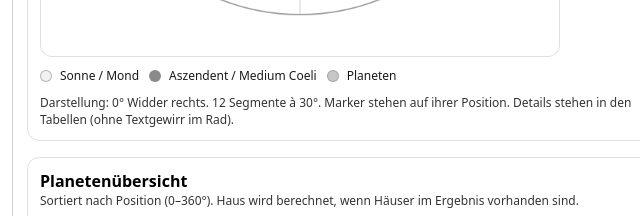
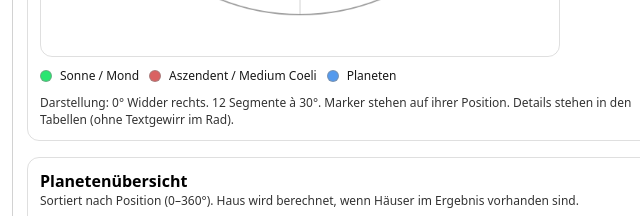
Before and after one commit to xdanysx/AscendentCalculatorAPI, a website: page public/demo.html in a window 1280 px wide. Shown: the part 739-955 px from the top of the page, 520-1160 px from the left. Drawn offline with Linux system fonts and the light colour scheme.

Commit message:
html farben getauscht

```diff
--- a/public/demo.html
+++ b/public/demo.html
@@ -145,9 +145,9 @@
     .legend { display:flex; gap:10px; flex-wrap:wrap; }
     .legendItem { display:flex; gap:8px; align-items:center; font-size:12px; opacity:.9; }
     .swatch { width: 12px; height: 12px; border-radius: 999px; border: 1px solid rgba(127,127,127,.6); }
-    .sw-main { background: rgba(240,240,240,.95); }
-    .sw-planet { background: rgba(190,190,190,.95); }
-    .sw-angle { background: rgba(120,120,120,.95); }
+    .sw-main { background: rgba(7, 225, 90, 0.95); }
+    .sw-planet { background: rgba(57, 137, 234, 0.95); }
+    .sw-angle { background: rgba(211, 72, 72, 0.95); }
 
     .controlsLine {
       display:flex;
```
